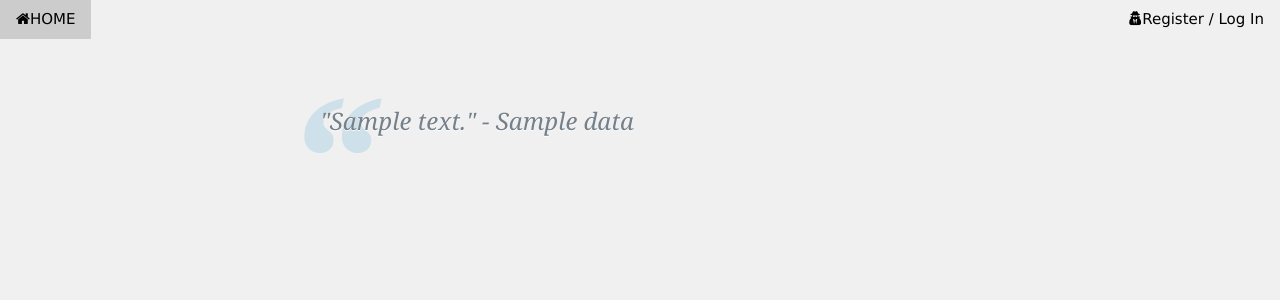
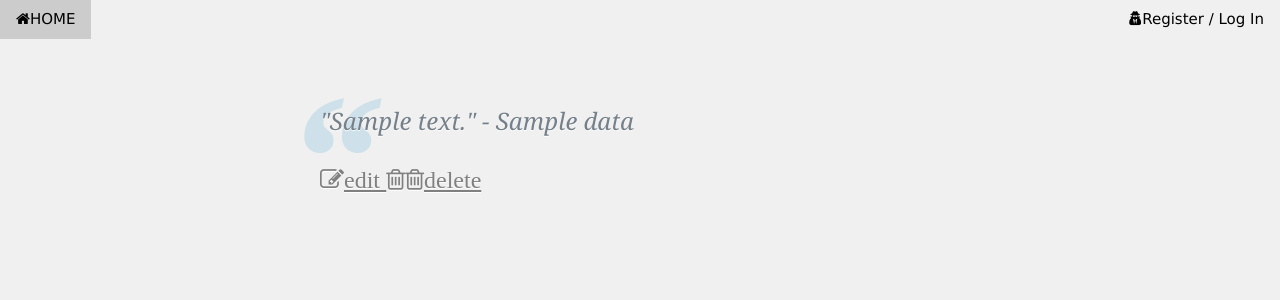
Before and after one commit to harshakurra123/quotes, a Django app: template templates/list.html in a window 1280 px wide. Shown: the top 300 px of the page. Run offline with Django 3.2, Linux system fonts and the light colour scheme; the template is opened without the code that fills it: most values are stand-ins (such as "Sample title", 1, 10 or a date in 2020).

Commit message:
edit quote changes in list.html

```diff
--- a/templates/list.html
+++ b/templates/list.html
@@ -147,11 +147,14 @@ h1 {
             <div class="quote-container">
                 <blockquote>
                     <p>"{{ i.description }}" - {{ i.title }}</p>
+                    <i class="fa fa-edit"><a href="editquote/?id={{ i.id }}">edit</i>
+                    <i class="fa fa-trash-o"><a href="deletequote/?id={{ i.id }}">delete</i>
                 </blockquote>
 
             </div>
         </div>
-    {% endfor %}
+
+        {% endfor %}
 
     </div>
 </body>
```
